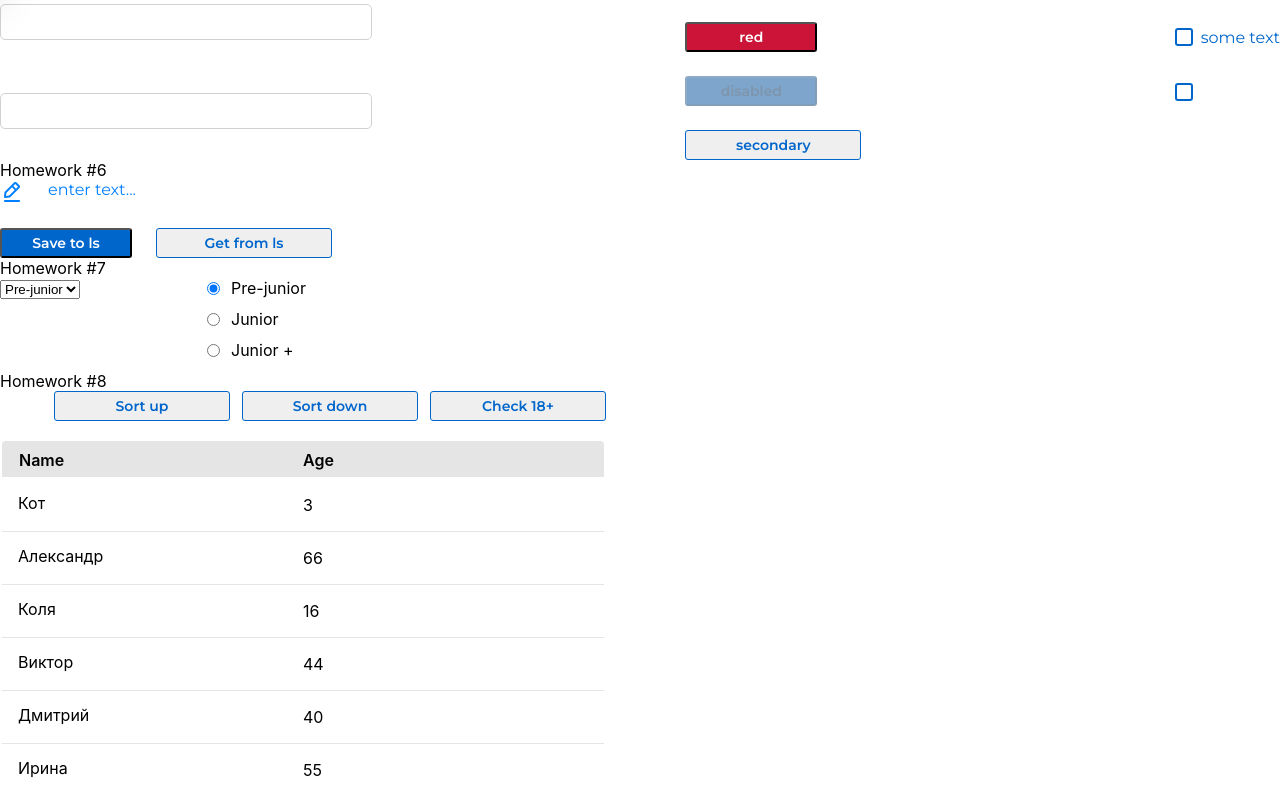
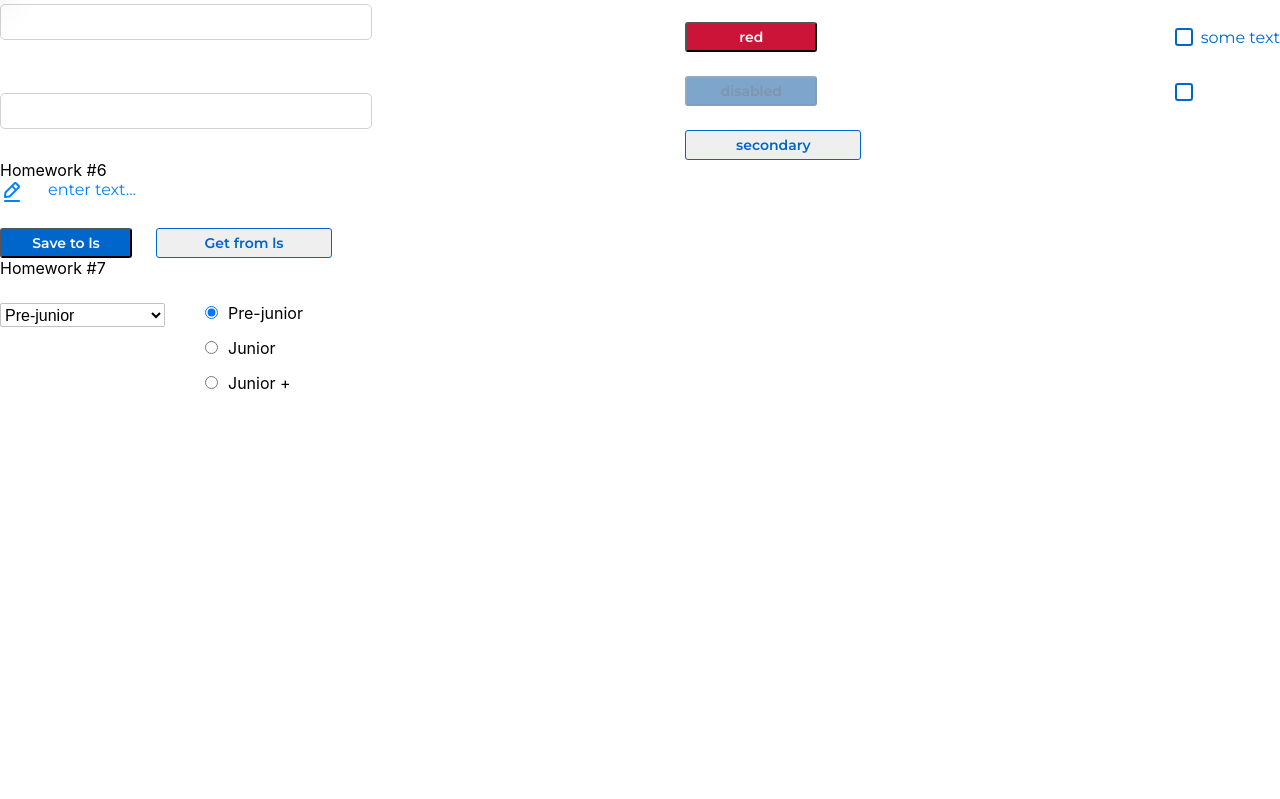
Before and after one commit to scoomp/Homework, a React (Create React App) app: page /#/pre-junior in a window 1280 px wide. Shown: the part 727-1526 px from the top of the page. After the commit the page ends 1135 px from the top, so only its background shows below. Built offline with nearby package versions, Linux system fonts and the light colour scheme.

Commit message:
homework 7.1

```diff
--- a/src/s1-main/App.tsx
+++ b/src/s1-main/App.tsx
@@ -14,7 +14,7 @@ function App() {
             <HW5/>
             <HW6/>
             <HW7/>
-            <HW8/>
+           {/* <HW8/>*/}
         </div>
     )
 }
--- a/src/s2-homeworks/hw07/HW7.module.css
+++ b/src/s2-homeworks/hw07/HW7.module.css
@@ -1,4 +1,5 @@
 .container {
     display: flex;
-    gap: 127px;
+    flex-direction: row;
+    padding-top: 25px;
 }
--- a/src/s2-homeworks/hw07/common/c5-SuperSelect/SuperSelect.module.css
+++ b/src/s2-homeworks/hw07/common/c5-SuperSelect/SuperSelect.module.css
@@ -1,9 +1,28 @@
 .select {
+    display: inline-block;
+    width: 165px;
+    height: 24px;
+    background: #FFFFFF;
+    border: 1px solid #C2C2C2;
+    border-radius: 2px;
+    font-size: 16px;
+
+
 }
 
 .select:focus {
+    background: #FFFFFF;
+    border: 1px solid #C2C2C2;
+    border-radius: 2px;
 }
 
+.select:after {
+
+}
 
 .option:hover {
+
+    background: #FFFFFF;
+    border: 1px solid #C2C2C2;
+    border-radius: 2px;
 }
--- a/src/s2-homeworks/hw07/common/c5-SuperSelect/SuperSelect.tsx
+++ b/src/s2-homeworks/hw07/common/c5-SuperSelect/SuperSelect.tsx
@@ -5,12 +5,14 @@ import React, {
 } from 'react'
 import s from './SuperSelect.module.css'
 
-type DefaultSelectPropsType = DetailedHTMLProps<SelectHTMLAttributes<HTMLSelectElement>,
-    HTMLSelectElement>
+type DefaultSelectPropsType = DetailedHTMLProps<
+    SelectHTMLAttributes<HTMLSelectElement>,
+    HTMLSelectElement
+>
 
 type SuperSelectPropsType = DefaultSelectPropsType & {
     options?: any[]
-    onChangeOption?: (option: number) => void
+    onChangeOption?: (option: any) => void
 }
 
 const SuperSelect: React.FC<SuperSelectPropsType> = ({
@@ -35,9 +37,8 @@ const SuperSelect: React.FC<SuperSelectPropsType> = ({
 
     const onChangeCallback = (e: ChangeEvent<HTMLSelectElement>) => {
         if (onChangeOption) {
-        onChangeOption(+e.currentTarget.value)
+            onChangeOption(e.currentTarget.value)
         }
-        // делают студенты
     }
 
     const finalSelectClassName = s.select + (className ? ' ' + className : '')
--- a/src/s2-homeworks/hw07/common/c6-SuperRadio/SuperRadio.module.css
+++ b/src/s2-homeworks/hw07/common/c6-SuperRadio/SuperRadio.module.css
@@ -1,33 +1,25 @@
 .radio {
-    font-family: 'Montserrat';
-    font-style: normal;
-    font-weight: 400;
-    font-size: 16px;
-    line-height: 20px;
-    color: #000000;
-    display: flex;
-    flex-direction: column;
-
-
+    display: inline-block;
+    margin: 0 0 0 40px;
 }
 
 .radio::before {
-
+    color: red;
 }
 
 
 .radio:checked::before {
-
+    color: violet;
 }
 
 .label {
-    display: flex;
-    flex-direction: row;
-    gap: 11px;
-    margin-bottom: 11px;
-    align-items: center;
+    display: block;
+    margin: 0 0 15px 0;
 }
 
 .options {
-
 }
+.span {
+    display: inline-block;
+    margin: 0 0 0 10px;
+}
--- a/src/s2-homeworks/hw07/common/c6-SuperRadio/SuperRadio.tsx
+++ b/src/s2-homeworks/hw07/common/c6-SuperRadio/SuperRadio.tsx
@@ -6,15 +6,19 @@ import React, {
 } from 'react'
 import s from './SuperRadio.module.css'
 
-type DefaultRadioPropsType = DetailedHTMLProps<InputHTMLAttributes<HTMLInputElement>,
-    HTMLInputElement>
+type DefaultRadioPropsType = DetailedHTMLProps<
+    InputHTMLAttributes<HTMLInputElement>,
+    HTMLInputElement
+>
 // тип пропсов обычного спана
-type DefaultSpanPropsType = DetailedHTMLProps<HTMLAttributes<HTMLSpanElement>,
-    HTMLSpanElement>
+type DefaultSpanPropsType = DetailedHTMLProps<
+    HTMLAttributes<HTMLSpanElement>,
+    HTMLSpanElement
+>
 
 type SuperRadioPropsType = Omit<DefaultRadioPropsType, 'type'> & {
     options?: any[]
-    onChangeOption?: (option: number) => void
+    onChangeOption?: (option: any) => void
 
     spanProps?: DefaultSpanPropsType // пропсы для спана
 }
@@ -32,10 +36,8 @@ const SuperRadio: React.FC<SuperRadioPropsType> = ({
                                                    }) => {
     const onChangeCallback = (e: ChangeEvent<HTMLInputElement>) => {
         if (onChangeOption) {
-            onChangeOption(+e.currentTarget.value)
+            onChangeOption(e.currentTarget.value)
         }
-
-        // делают студенты
     }
 
     const finalRadioClassName = s.radio + (className ? ' ' + className : '')
@@ -48,9 +50,9 @@ const SuperRadio: React.FC<SuperRadioPropsType> = ({
                     id={id + '-input-' + o.id}
                     className={finalRadioClassName}
                     type={'radio'}
+                    name={name}
+                    checked={o.id == value}
                     value={o.id}
-                    name={name}
-                    checked={value === o.id}
                     // name, checked, value делают студенты
 
                     onChange={onChangeCallback}
```
